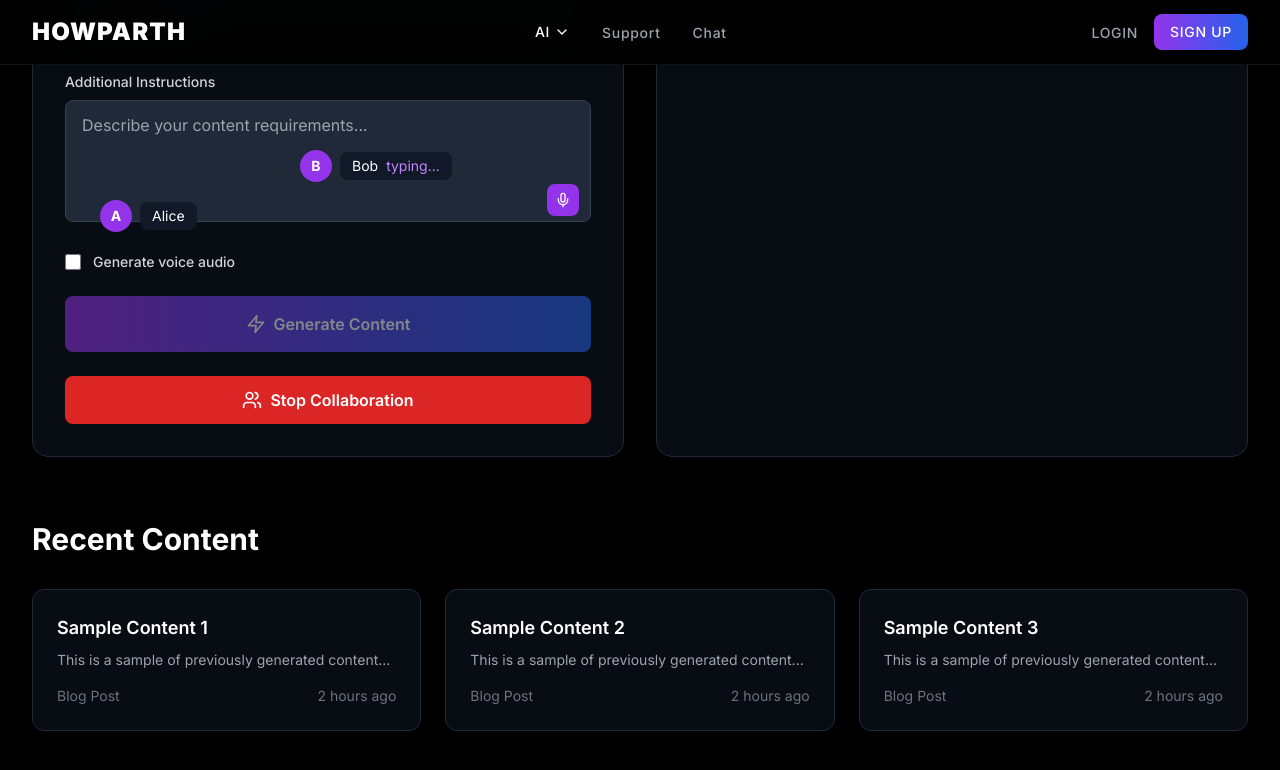
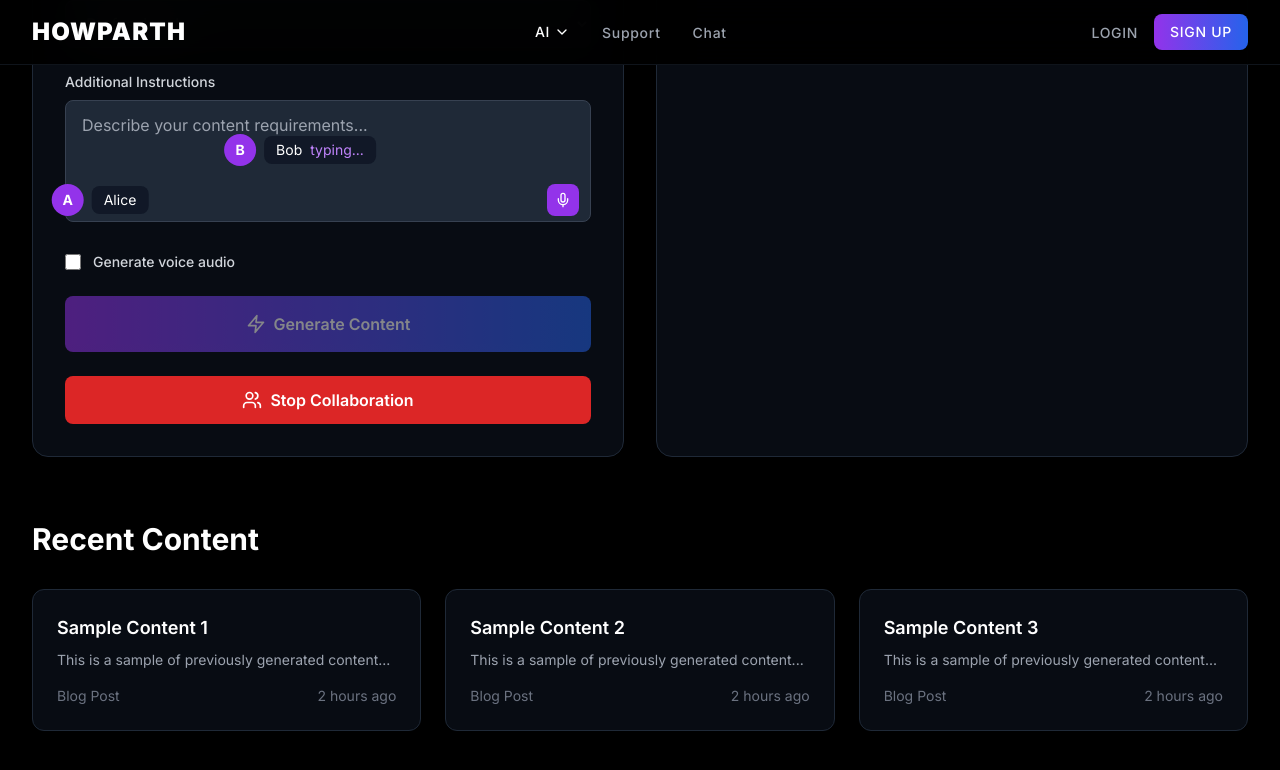
Before and after one commit to 0pium13/howparth, a React (Create React App) app: page /ai in a window 1280 px wide. Both pictures are taken after a click on the button "Start Collaboration". Shown: the part 1203-1973 px from the top of the page. Built offline with nearby package versions, Linux system fonts and the light colour scheme.

Commit message:
Fix build errors: Update User interface with role property, align with server-side UserRole enum, fix TypeScript errors

```diff
--- a/src/components/RouteGuard.tsx
+++ b/src/components/RouteGuard.tsx
@@ -25,7 +25,7 @@ const RouteGuard: React.FC<RouteGuardProps> = ({
 
   // Check if specific role is required
   if (requireRole && user) {
-    const userRole = user.role || 'public';
+    const userRole = user.role || 'USER';
     const roleHierarchy = {
       'admin': 4,
       'pro': 3,
@@ -34,8 +34,15 @@ const RouteGuard: React.FC<RouteGuardProps> = ({
       'public': 0
     };
 
+    // Map server roles to hierarchy levels
+    const roleMapping = {
+      'ADMIN': 4,
+      'MODERATOR': 3,
+      'USER': 1
+    };
+
     const requiredLevel = roleHierarchy[requireRole];
-    const userLevel = roleHierarchy[userRole as keyof typeof roleHierarchy] || 0;
+    const userLevel = roleMapping[userRole as keyof typeof roleMapping] || 0;
 
     if (userLevel < requiredLevel) {
       return <Navigate to="/upgrade" state={{ from: location }} replace />;
--- a/src/pages/AIPortal.tsx
+++ b/src/pages/AIPortal.tsx
@@ -1,6 +1,6 @@
 import React, { useState, useRef, useEffect } from 'react';
 import { motion, AnimatePresence } from 'framer-motion';
-import { Brain, FileText, Target, Zap, Send, Download, Mic, MicOff, Users, Share2, Volume2, VolumeX } from 'lucide-react';
+import { Brain, FileText, Target, Zap, Download, Mic, MicOff, Users, Volume2, VolumeX } from 'lucide-react';
 
 // Type declarations for Speech Recognition API
 declare global {
@@ -80,7 +80,6 @@ const AIPortal: React.FC = () => {
   const [collaborators, setCollaborators] = useState<Collaborator[]>([]);
   const [voiceEnabled, setVoiceEnabled] = useState(false);
 
-  const mediaRecorderRef = useRef<MediaRecorder | null>(null);
   const audioRef = useRef<HTMLAudioElement | null>(null);
   const recognitionRef = useRef<SpeechRecognition | null>(null);
 
@@ -594,11 +593,8 @@ const AIPortal: React.FC = () => {
               className="fixed inset-0 pointer-events-none z-50"
             >
               {collaborators.map((collaborator) => (
-                <motion.div
+                <div
                   key={collaborator.id}
-                  initial={{ opacity: 0, scale: 0 }}
-                  animate={{ opacity: 1, scale: 1 }}
-                  exit={{ opacity: 0, scale: 0 }}
                   style={{
                     position: 'absolute',
                     left: collaborator.cursor.x,
@@ -607,6 +603,12 @@ const AIPortal: React.FC = () => {
                   }}
                   className="flex items-center space-x-2"
                 >
+                  <motion.div
+                    initial={{ opacity: 0, scale: 0 }}
+                    animate={{ opacity: 1, scale: 1 }}
+                    exit={{ opacity: 0, scale: 0 }}
+                    className="flex items-center space-x-2"
+                  >
                   <div className="w-8 h-8 bg-purple-600 rounded-full flex items-center justify-center text-white font-bold text-sm">
                     {collaborator.avatar}
                   </div>
@@ -616,7 +618,8 @@ const AIPortal: React.FC = () => {
                       <span className="ml-2 text-purple-400">typing...</span>
                     )}
                   </div>
-                </motion.div>
+                  </motion.div>
+                </div>
               ))}
             </motion.div>
           )}
--- a/src/utils/auth.ts
+++ b/src/utils/auth.ts
@@ -15,6 +15,7 @@ export interface User {
   username: string;
   email: string;
   avatar?: string;
+  role?: 'ADMIN' | 'MODERATOR' | 'USER';
   createdAt: string;
 }
 
```
Also changed, not shown: 1 other file (tests, documents, lock files or other folders).
